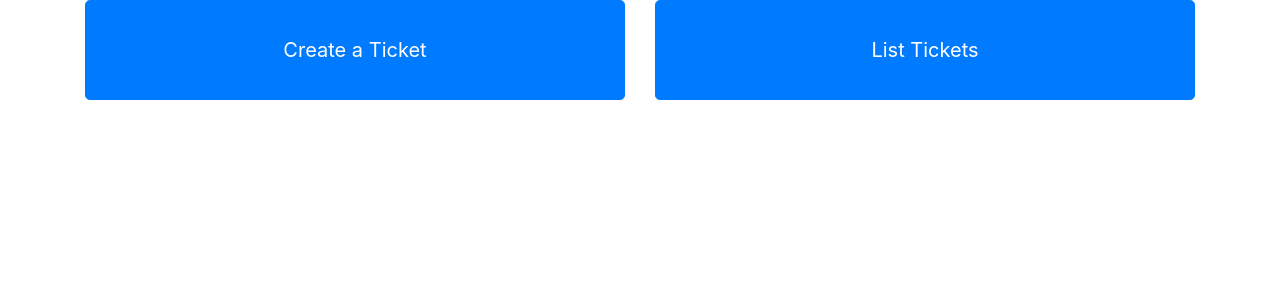
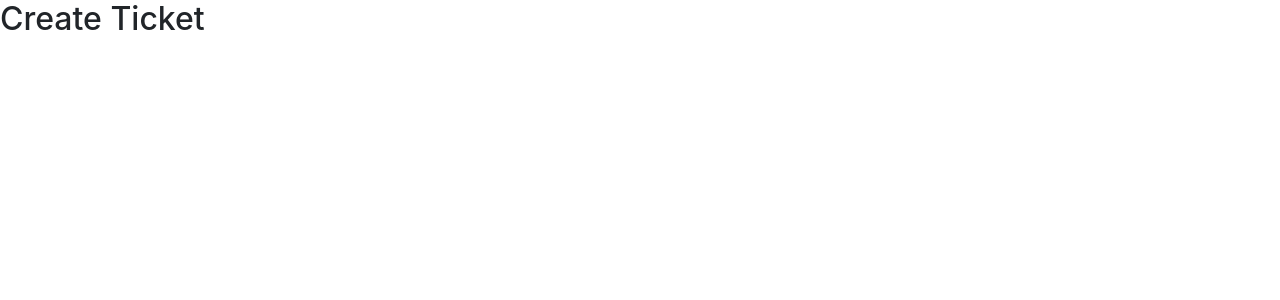
Before and after one commit to LarsErlandson5/tech-cage, a React (Create React App) app: page /CreateTicket in a window 1280 px wide. Shown: the top 300 px of the page. Built offline with nearby package versions, Linux system fonts and the light colour scheme.

Commit message:
changed links to use react router dom

```diff
--- a/package.json
+++ b/package.json
@@ -10,6 +10,7 @@
     "react": "^16.13.1",
     "react-bootstrap": "^1.3.0",
     "react-dom": "^16.13.1",
+    "react-router-dom": "^5.2.0",
     "react-scripts": "3.4.3"
   },
   "scripts": {
--- a/src/App.js
+++ b/src/App.js
@@ -1,38 +1,26 @@
 import React from 'react';
-import './App.css';
 import HomePage from './HomePage'
 import CreateTicketPage from './CreateTicketPage'
 import QueuePage from './QueuePage'
+import {
+  BrowserRouter as Router,
+  Switch,
+  Route
+} from "react-router-dom";
+import './App.css';
 
 export default class App extends React.Component {
-  constructor(props) {
-    super(props);
-
-    this.state = {
-      displayHomePage: true,
-      displayTicketList: false,
-      displayCreateTicket: false
-    };
-  }
-
-  onClick = (component) => {
-    this.setState({
-      displayHomePage: false,
-      displayTicketList: false,
-      displayCreateTicket: false,
-      [component]: true
-    });
-  }
-
   render() {
     return (
-      <div className="App">
+      <Router className="App">
         <div>
-          {this.state.displayHomePage ? <HomePage onClick={this.onClick} /> : null}
-          {this.state.displayCreateTicket ? <CreateTicketPage /> : null}
-          {this.state.displayTicketList ? <QueuePage /> : null}
+          <Switch>
+            <Route path="/" component={HomePage} exact />
+            <Route path="/CreateTicket" component={CreateTicketPage} />
+            <Route path="/Queue" component={QueuePage} />
+          </Switch>
         </div>
-      </div>
+      </Router>
     );
   }
 }
--- a/src/HomePage/index.js
+++ b/src/HomePage/index.js
@@ -1,5 +1,8 @@
 import React from 'react'
 import { Button, Container, Row, Col } from 'react-bootstrap'
+import {
+  Link
+} from "react-router-dom";
 import './index.css'
 
 export default class HomePage extends React.Component {
@@ -8,10 +11,14 @@ export default class HomePage extends React.Component {
       <Container>
         <Row>
           <Col>
-            <Button variant="primary" size="lg" onClick={() => this.props.onClick('displayCreateTicket')}>Create a Ticket</Button>
+            <Link to="/CreateTicket">
+              <Button variant="primary" size="lg">Create a Ticket</Button>
+            </Link>
           </Col>
           <Col>
-            <Button variant="primary" size="lg" onClick={() => this.props.onClick('displayTicketList')}>List Tickets</Button>
+            <Link to="/Queue">
+              <Button variant="primary" size="lg">List Tickets</Button>
+            </Link>
           </Col>
         </Row>
       </Container>
```
Also changed, not shown: 1 other file (tests, documents, lock files or other folders).
